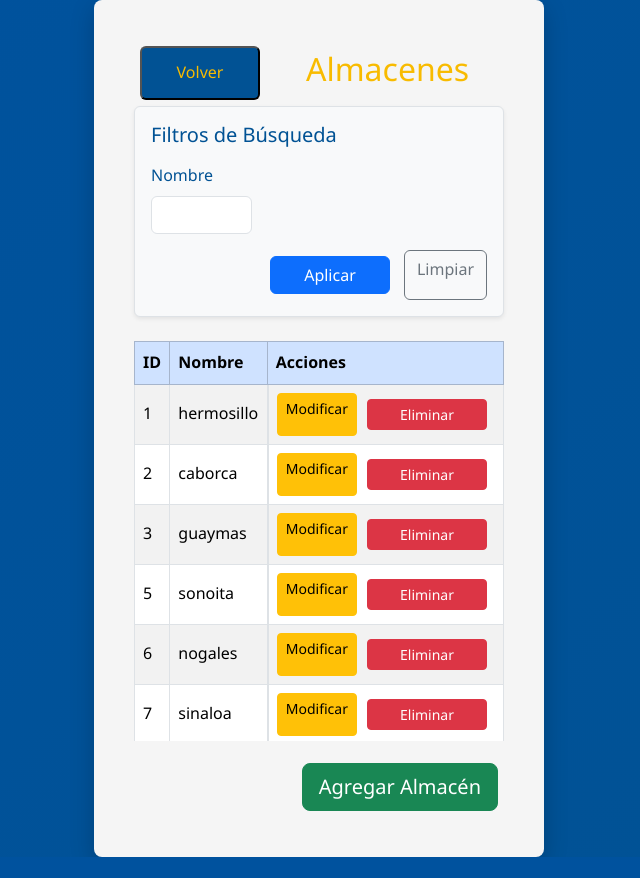
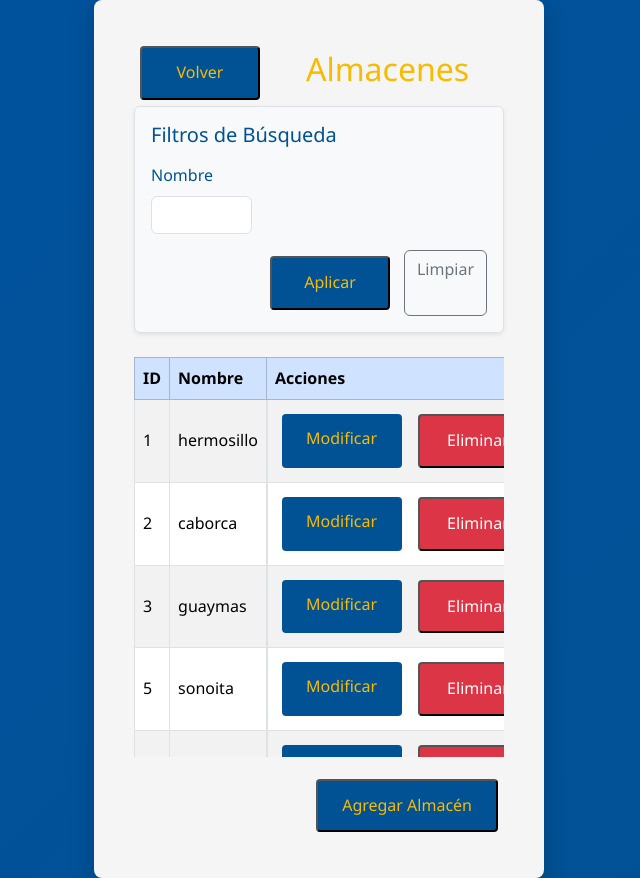
Before and after one commit to zencifer/Sistema_Inventario, a Flask app: page /almacenes in a window 1280 px wide. Shown: the whole page, without its empty margins (321-961 px from the left). Before the commit the page ends 857 px from the top, so only its background shows below. Run offline with Flask 3, Linux system fonts and the light colour scheme; a user stored in the database is signed in; data comes from the database, SQL or seed files in the repository; both versions use the stored data as it was after the commit.

Commit message:
VERSION FINAL

```diff
--- a/static/css/base.css
+++ b/static/css/base.css
@@ -30,11 +30,6 @@
     box-shadow: 0 8px 24px rgba(0, 0, 0, 0.2);
 }
 
-button{
-    border-radius: 4px;
-    background-color: var(--azul-oscuro-unison);
-    color: var(--dorado-unison);
-}
 
 .titulo-pestana{
     text-align: center;
--- a/static/css/components/buttons.css
+++ b/static/css/components/buttons.css
@@ -1,28 +1,37 @@
-button {
+button, .modify-button, .eliminar-button {
     padding: 12px 24px;      /* Botón más grande */
     font-size: 16px;         /* Texto más grande y legible */
     min-width: 120px;        /* Mismo ancho para todos */
     margin: 6px;             /* Espaciado entre botones */
-    border-radius: 6px;      /* Esquinas redondeadas (opcional) */
+    border-radius: 4px;      /* Esquinas redondeadas (opcional) */
     cursor: pointer;
+    background-color: var(--azul-oscuro-unison);
+    color: var(--dorado-unison);
+    text-decoration: none;
     transition: background-color 0.3s ease;
     font-family: 'Segoe UI', Tahoma, Geneva, Verdana, sans-serif;
 }
 
-button:hover{
+button:hover, .modify-button:hover{
     background-color: var(--dorado-unison);
     color: var(--azul-oscuro-unison);
 }
 
-button:active{
+button:active, .modify-button:active{
     background-color: var(--dorado-oscuro-unison);
 }
 
 .apartado-botones-secundarios{
     display: flex;
+    justify-content: center;
     text-align: center;
 }
 
 .pestana-volver-atras{
     justify-self: flex-start;
 }
+
+.eliminar-button{
+    background-color: #dc3545;
+    color: #ffffff;
+}
--- a/templates/almacenes.html
+++ b/templates/almacenes.html
@@ -38,7 +38,7 @@
 
             <!-- se agragan los botones de aplicar o limpiar los filtros  -->
             <div class="mt-3 d-flex justify-content-end gap-2">
-                <button type="submit" class="btn btn-primary">Aplicar</button>
+                <button type="submit">Aplicar</button>
                 <a href="{{ url_for('almacenes') }}" class="btn btn-outline-secondary">Limpiar</a>
             </div>
         </form>
@@ -63,10 +63,10 @@
                         <td>{{ a['nombre'] }}</td>
                         <td class="d-flex gap-1">
                             {% if rol == 'ADMIN' or rol == 'ALMACENES' %}    <!-- se agregan las acciones de modificar y eliminar en la tabla  -->
-                                <a href="{{ url_for('modificar_almacen', id=a['id']) }}" class="btn btn-sm btn-warning">Modificar</a>
+                                <a href="{{ url_for('modificar_almacen', id=a['id']) }}" class="modify-button">Modificar</a>
                                 <form method="POST" action="{{ url_for('eliminar_almacen', id=a['id']) }}"
                                       onsubmit="return confirm('¿Está seguro de que desea eliminar el almacén {{ a['nombre'] }}?');">
-                                    <button type="submit" class="btn btn-sm btn-danger">Eliminar</button>
+                                    <button type="submit" class="eliminar-button">Eliminar</button>
                                 </form>
                             {% else %}
                                 <span class="text-muted">No Autorizado</span>
@@ -80,7 +80,7 @@
         <!-- aqui dibuja el boton para agregar uno nuevo  -->
         <div class="apartado-botones-secundarios mt-3 d-flex justify-content-end gap-2">
             {% if rol == 'ADMIN' or rol == 'ALMACENES' %}
-                <button type="button" class="btn btn-success btn-lg" onclick="window.location.href='{{ url_for('crear_almacen') }}'">
+                <button type="button" onclick="window.location.href='{{ url_for('crear_almacen') }}'">
                     Agregar Almacén
                 </button>
             {% endif %}
--- a/templates/inicio.html
+++ b/templates/inicio.html
@@ -25,9 +25,9 @@
     </div>
 
     <div class="apartado-botones-secundarios">
-    <button type="button" onclick="window.location.href='{{ url_for('inicio') }}'">Inicio</button>
-    <button type="button" onclick="window.location.href='{{ url_for('productos') }}'">Productos</button>
-    <button type="button" onclick="window.location.href='{{ url_for('almacenes') }}'">Almacenes</button>
+        <button type="button" onclick="window.location.href='{{ url_for('inicio') }}'">Inicio</button>
+        <button type="button" onclick="window.location.href='{{ url_for('productos') }}'">Productos</button>
+        <button type="button" onclick="window.location.href='{{ url_for('almacenes') }}'">Almacenes</button>
     </div>
 
 </div>
```
Also changed, not shown: templates/productos.html (+4 -4 lines), instance/InventarioBD.db.
